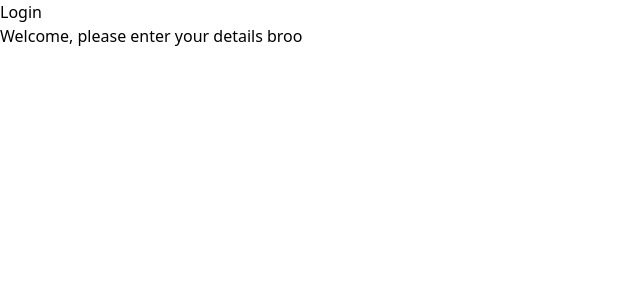
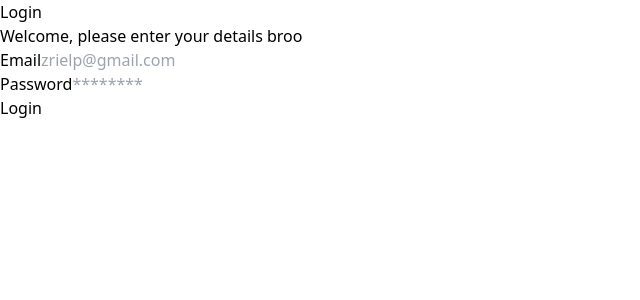
Before and after one commit to Nazrielp/React.Js, a React (Vite) app in the folder my-react-app/: page /login in a window 1280 px wide. Shown: the top 300 px of the page, without its empty margins (0-640 px from the left). Built offline with nearby package versions, Linux system fonts and the light colour scheme.

Commit message:
Login Page

```diff
--- a/my-react-app/src/App.jsx
+++ b/my-react-app/src/App.jsx
@@ -1,5 +1,6 @@
 import React from "react";
-import LoginPage from "./Pages/Login";
+import LoginPage from "./Pages/LoginPage";
+
 
 
 function App() {
--- a/my-react-app/src/Pages/login.jsx
+++ b/my-react-app/src/Pages/LoginPage.jsx
@@ -4,9 +4,10 @@ import AuthLayout from "../components/Layouts/AuthLayout";
 
 const LoginPage = () => {
     return (
-        <AuthLayout title="Login">
+        <div>
+            <AuthLayout title="Login"></AuthLayout>
             <FormLogin></FormLogin>
-        </AuthLayout>
+        </div>
     );
 };
 
```
